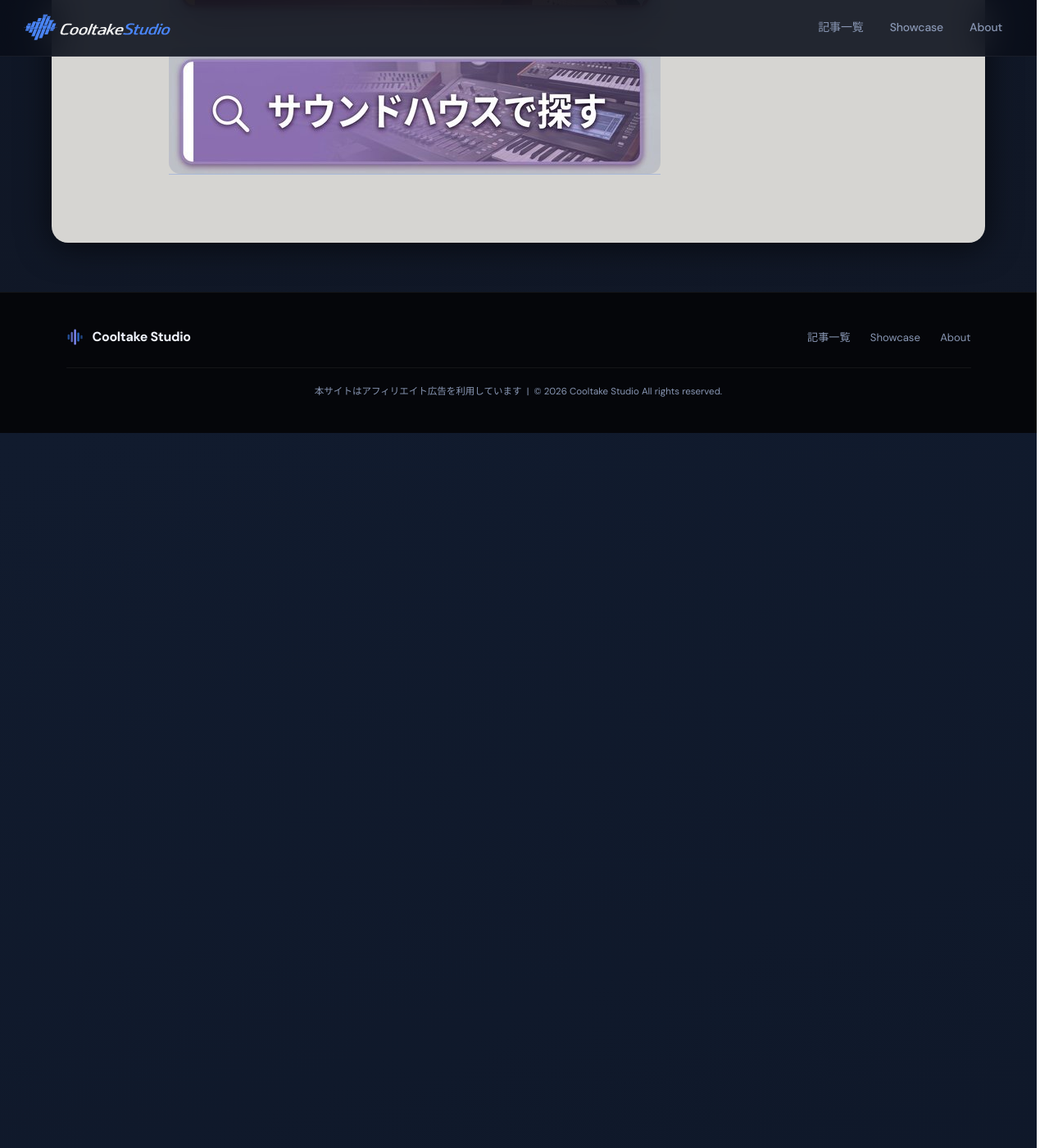
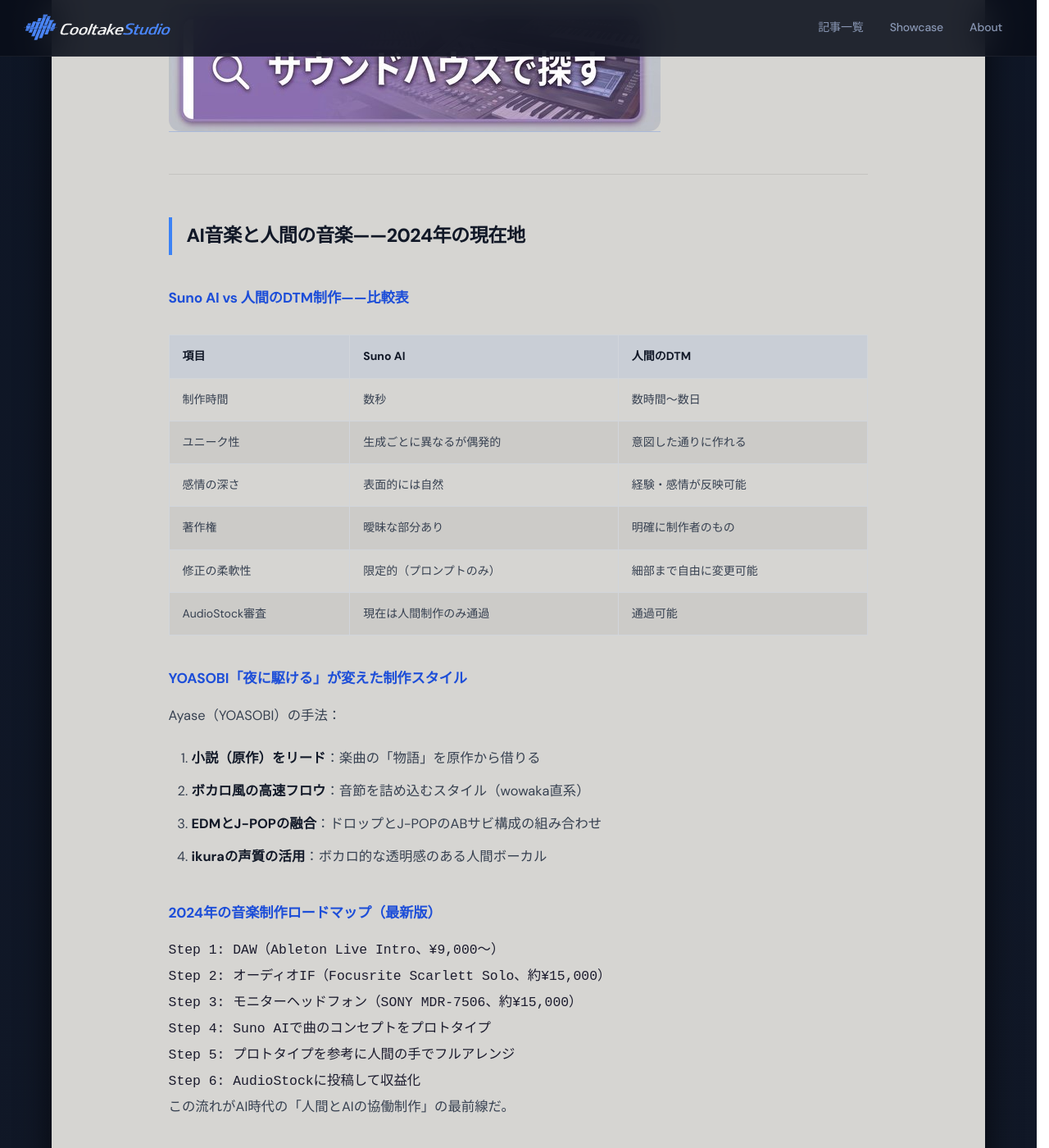
Before and after one commit to cooltake/cooltake-staging, a Jekyll site: the page built from _posts/2026-05-30-japan-music-16-modern-scene.md, in a window 1280 px wide and 1400 px high, scrolled down 4605 px. Shown: the whole window at 82% size. Built offline with Jekyll 4.4.1, drawn with Linux system fonts in a browser that asks for light colours; some web fonts are replaced; some of the changed text lies outside the part shown.

Commit message:
fix: fix affiliate links and add deep-dive content to japan music series

````diff
--- a/_posts/2026-05-30-japan-music-16-modern-scene.md
+++ b/_posts/2026-05-30-japan-music-16-modern-scene.md
@@ -71,7 +70,7 @@
 3. 毎日1〜2時間、既存曲のコピーから始める
 
 <div style="margin:1.5rem 0;">
-<a href="https://h.accesstrade.net/sp/cc?rk=0100pdhv00n9hy" rel="nofollow" referrerpolicy="no-referrer-when-downgrade" style="display:inline-block;text-decoration:none;">
+<a href="https://h.accesstrade.net/sp/cc?rk=0100pdhv00n9hy&url=https%3A%2F%2Fwww.soundhouse.co.jp%2Fsearch%2Findex%3Fs_category_cd%3D780%26s_maker_cd%3D%26s_search_all%3D%26s_ord%3D" rel="nofollow" referrerpolicy="no-referrer-when-downgrade" style="display:inline-block;text-decoration:none;">
 <img src="/assets/images/btn-soundhouse.jpg" alt="サウンドハウスで探す" width="600" height="155" style="max-width:100%;height:auto;border-radius:14px;display:block;">
 </a>
 </div>
@@ -89,7 +88,7 @@
 3. ライセンス販売・案件受注へ
 
 <div style="margin:1.5rem 0;">
-<a href="https://hb.afl.rakuten.co.jp/ichiba/2c3fa5a0.94ef6741.2c3fa5a1.98b5e1ce/?pc=https%3A%2F%2Fsearch.rakuten.co.jp%2Fsearch%2Fmall%2FDTM%2B%25E5%2588%259D%25E5%25BF%2583%25E8%2580%2585%2B%25E6%25A9%259F%25E6%259D%2590%2F" rel="nofollow" referrerpolicy="no-referrer-when-downgrade" style="display:inline-block;text-decoration:none;">
+<a href="https://hb.afl.rakuten.co.jp/ichiba/54518dd8.3792440a.54518dd9.03b99be4/?pc=https%3A%2F%2Fsearch.rakuten.co.jp%2Fsearch%2Fmall%2FDTM%2B%25E5%2588%259D%25E5%25BF%2583%25E8%2580%2585%2B%25E6%25A9%259F%25E6%259D%2590%2F" rel="nofollow" referrerpolicy="no-referrer-when-downgrade" style="display:inline-block;text-decoration:none;">
 <img src="/assets/images/btn-rakuten.jpg" alt="楽天市場で探す" width="600" height="155" style="max-width:100%;height:auto;border-radius:14px;display:block;">
 </a>
 </div>
@@ -113,7 +112,7 @@
 ### 関連アルバム・CDを探す
 
 <div style="margin:1.5rem 0;">
-<a href="https://hb.afl.rakuten.co.jp/ichiba/2c3fa5a0.94ef6741.2c3fa5a1.98b5e1ce/?pc=https%3A//search.rakuten.co.jp/search/mall/%E7%B1%B3%E6%B4%A5%E7%8E%84%E5%B8%AB%2BYOASOBI%2BCD/" rel="nofollow" referrerpolicy="no-referrer-when-downgrade" style="display:inline-block;text-decoration:none;">
+<a href="https://hb.afl.rakuten.co.jp/ichiba/54518dd8.3792440a.54518dd9.03b99be4/?pc=https%3A//search.rakuten.co.jp/search/mall/%E7%B1%B3%E6%B4%A5%E7%8E%84%E5%B8%AB%2BYOASOBI%2BCD/" rel="nofollow" referrerpolicy="no-referrer-when-downgrade" style="display:inline-block;text-decoration:none;">
 <img src="/assets/images/btn-rakuten.jpg" alt="楽天市場で探す" width="600" height="155" style="max-width:100%;height:auto;border-radius:14px;display:block;">
 </a>
 </div>
@@ -121,7 +120,7 @@
 ### 関連書籍・教則本を探す
 
 <div style="margin:1.5rem 0;">
-<a href="https://hb.afl.rakuten.co.jp/ichiba/2c3fa5a0.94ef6741.2c3fa5a1.98b5e1ce/?pc=https%3A//search.rakuten.co.jp/search/mall/DTM%2B%E9%9F%B3%E6%A5%BD%E5%88%B6%E4%BD%9C%2B%E5%88%9D%E5%BF%83%E8%80%85%2B%E6%9C%AC/" rel="nofollow" referrerpolicy="no-referrer-when-downgrade" style="display:inline-block;text-decoration:none;">
+<a href="https://hb.afl.rakuten.co.jp/ichiba/54518dd8.3792440a.54518dd9.03b99be4/?pc=https%3A//search.rakuten.co.jp/search/mall/DTM%2B%E9%9F%B3%E6%A5%BD%E5%88%B6%E4%BD%9C%2B%E5%88%9D%E5%BF%83%E8%80%85%2B%E6%9C%AC/" rel="nofollow" referrerpolicy="no-referrer-when-downgrade" style="display:inline-block;text-decoration:none;">
 <img src="/assets/images/btn-rakuten.jpg" alt="楽天市場で探す" width="600" height="155" style="max-width:100%;height:auto;border-radius:14px;display:block;">
 </a>
 </div>
@@ -129,13 +128,48 @@
 ### 関連機材・楽器を探す
 
 <div style="margin:1.5rem 0;">
-<a href="https://hb.afl.rakuten.co.jp/ichiba/2c3fa5a0.94ef6741.2c3fa5a1.98b5e1ce/?pc=https%3A//search.rakuten.co.jp/search/mall/DTM%2B%E5%85%A5%E9%96%80%2B%E3%82%BB%E3%83%83%E3%83%88/" rel="nofollow" referrerpolicy="no-referrer-when-downgrade" style="display:inline-block;text-decoration:none;">
+<a href="https://hb.afl.rakuten.co.jp/ichiba/54518dd8.3792440a.54518dd9.03b99be4/?pc=https%3A//search.rakuten.co.jp/search/mall/DTM%2B%E5%85%A5%E9%96%80%2B%E3%82%BB%E3%83%83%E3%83%88/" rel="nofollow" referrerpolicy="no-referrer-when-downgrade" style="display:inline-block;text-decoration:none;">
 <img src="/assets/images/btn-rakuten.jpg" alt="楽天市場で探す" width="600" height="155" style="max-width:100%;height:auto;border-radius:14px;display:block;">
 </a>
 </div>
 
 <div style="margin:1.5rem 0;">
-<a href="https://h.accesstrade.net/sp/cc?rk=0100pdhv00n9hy" rel="nofollow" referrerpolicy="no-referrer-when-downgrade" style="display:inline-block;text-decoration:none;">
+<a href="https://h.accesstrade.net/sp/cc?rk=0100pdhv00n9hy&url=https%3A%2F%2Fwww.soundhouse.co.jp%2Fsearch%2Findex%3Fs_category_cd%3D780%26s_maker_cd%3D%26s_search_all%3D%26s_ord%3D" rel="nofollow" referrerpolicy="no-referrer-when-downgrade" style="display:inline-block;text-decoration:none;">
 <img src="/assets/images/btn-soundhouse.jpg" alt="サウンドハウスで探す" width="600" height="155" style="max-width:100%;height:auto;border-radius:14px;display:block;">
 </a>
 </div>
+---
+
+## AI音楽と人間の音楽——2024年の現在地
+
+### Suno AI vs 人間のDTM制作——比較表
+
+| 項目 | Suno AI | 人間のDTM |
+|------|---------|---------|
+| 制作時間 | 数秒 | 数時間〜数日 |
+| ユニーク性 | 生成ごとに異なるが偶発的 | 意図した通りに作れる |
+| 感情の深さ | 表面的には自然 | 経験・感情が反映可能 |
+| 著作権 | 曖昧な部分あり | 明確に制作者のもの |
+| 修正の柔軟性 | 限定的（プロンプトのみ） | 細部まで自由に変更可能 |
+| AudioStock審査 | 現在は人間制作のみ通過 | 通過可能 |
+
+### YOASOBI「夜に駆ける」が変えた制作スタイル
+
+Ayase（YOASOBI）の手法：
+1. **小説（原作）をリード**：楽曲の「物語」を原作から借りる
+2. **ボカロ風の高速フロウ**：音節を詰め込むスタイル（wowaka直系）
+3. **EDMとJ-POPの融合**：ドロップとJ-POPのABサビ構成の組み合わせ
+4. **ikuraの声質の活用**：ボカロ的な透明感のある人間ボーカル
+
+### 2024年の音楽制作ロードマップ（最新版）
+
+```
+Step 1: DAW（Ableton Live Intro、¥9,000〜）
+Step 2: オーディオIF（Focusrite Scarlett Solo、約¥15,000）
+Step 3: モニターヘッドフォン（SONY MDR-7506、約¥15,000）
+Step 4: Suno AIで曲のコンセプトをプロトタイプ
+Step 5: プロトタイプを参考に人間の手でフルアレンジ
+Step 6: AudioStockに投稿して収益化
+```
+
+この流れがAI時代の「人間とAIの協働制作」の最前線だ。
````
Also changed, not shown: other parts of _posts/2026-05-30-japan-music-16-modern-scene.md (+0 -1 lines).
